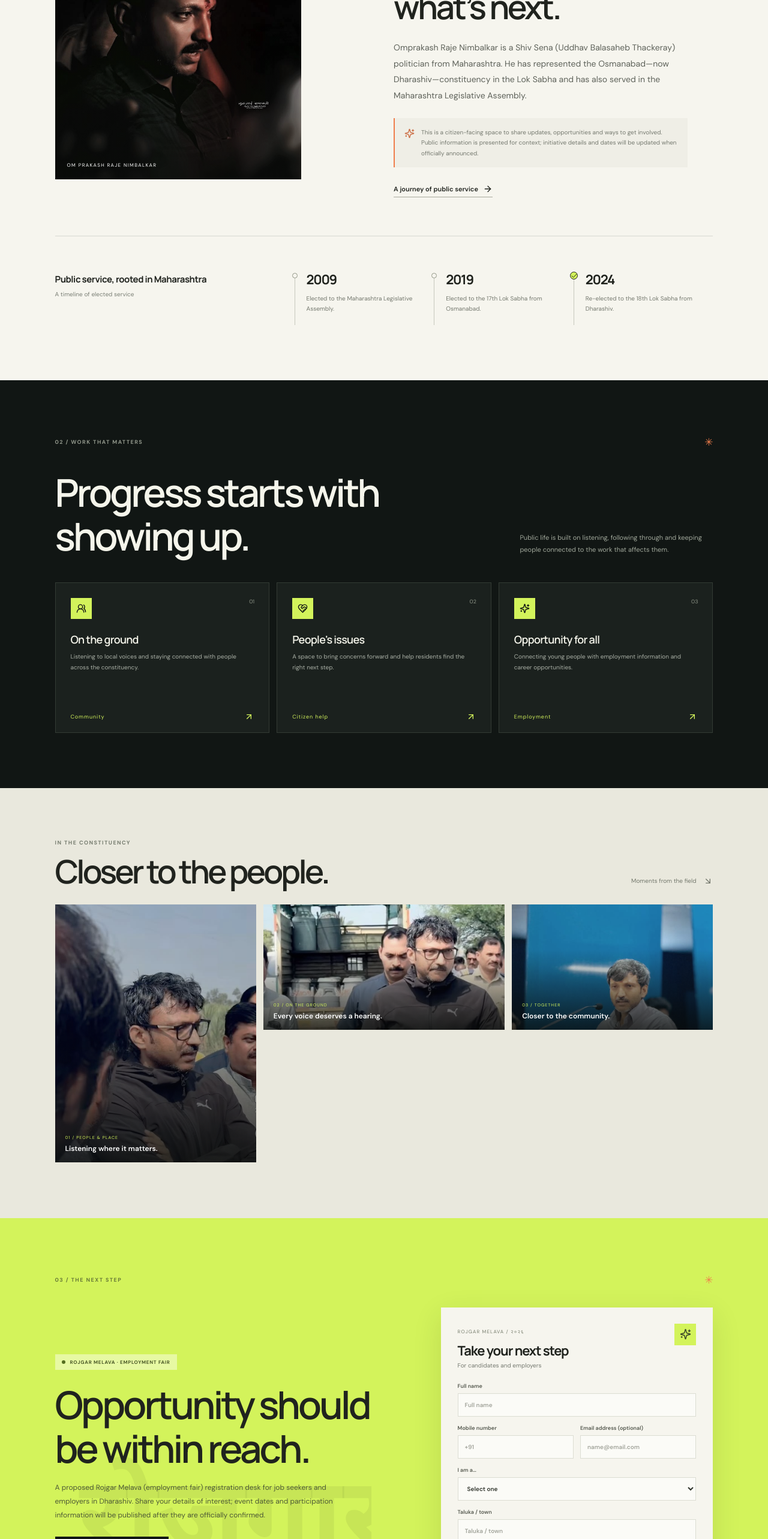
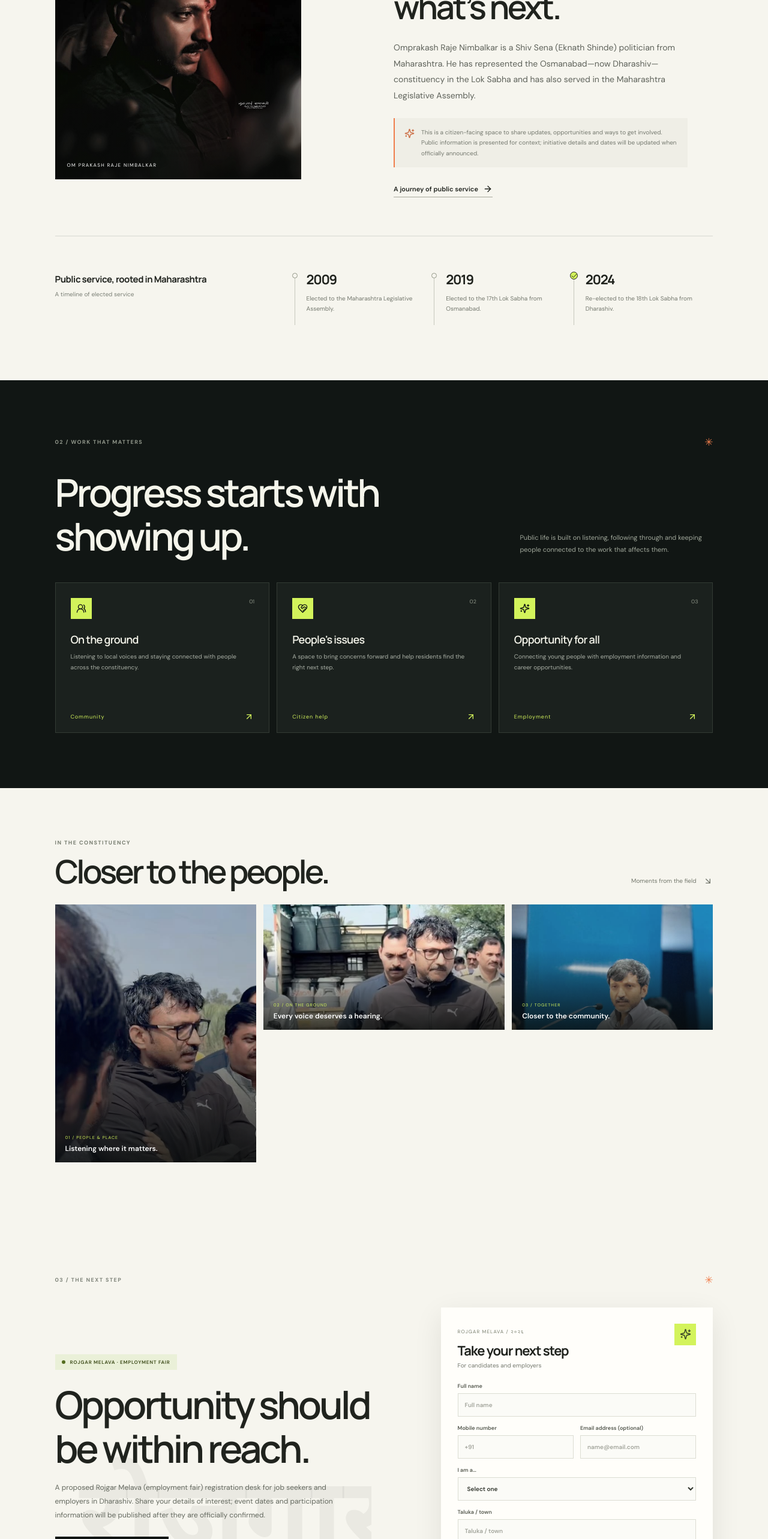
Before and after one commit to VishalHarne/Om-Raje, a React (Vite) app: page / in a window 1280 px wide. Shown: the part 1103-3669 px from the top of the page at 60% size. Built offline with nearby package versions, Linux system fonts and the light colour scheme.

Commit message:
changed text and background color for page

```diff
--- a/src/App.tsx
+++ b/src/App.tsx
@@ -40,7 +40,7 @@ const copy = {
     aboutTag: "01 / A PEOPLE'S REPRESENTATIVE",
     aboutTitle: "Grounded in the people. Focused on what’s next.",
     aboutBody:
-      "Omprakash Raje Nimbalkar is a Shiv Sena (Uddhav Balasaheb Thackeray) politician from Maharashtra. He has represented the Osmanabad—now Dharashiv—constituency in the Lok Sabha and has also served in the Maharashtra Legislative Assembly.",
+      "Omprakash Raje Nimbalkar is a Shiv Sena (Eknath Shinde) politician from Maharashtra. He has represented the Osmanabad—now Dharashiv—constituency in the Lok Sabha and has also served in the Maharashtra Legislative Assembly.",
     aboutNote:
       "This is a citizen-facing space to share updates, opportunities and ways to get involved. Public information is presented for context; initiative details and dates will be updated when officially announced.",
     readMore: "A journey of public service",
@@ -143,7 +143,7 @@ const copy = {
     aboutTag: "०१ / जनतेचा प्रतिनिधी",
     aboutTitle: "जनतेशी नाळ. उद्याच्या विकासावर लक्ष.",
     aboutBody:
-      "ओमप्रकाश राजे निंबाळकर हे महाराष्ट्रातील शिवसेना (उद्धव बाळासाहेब ठाकरे) पक्षाचे नेते आहेत. त्यांनी उस्मानाबाद—आताचा धाराशिव—लोकसभा मतदारसंघाचे प्रतिनिधित्व केले असून महाराष्ट्र विधानसभेचे सदस्य म्हणूनही काम केले आहे.",
+      "ओमप्रकाश राजे निंबाळकर हे महाराष्ट्रातील शिवसेना (एकनाथ शिंदे) पक्षाचे नेते आहेत. त्यांनी उस्मानाबाद—आताचा धाराशिव—लोकसभा मतदारसंघाचे प्रतिनिधित्व केले असून महाराष्ट्र विधानसभेचे सदस्य म्हणूनही काम केले आहे.",
     aboutNote:
       "लोकसेवेची माहिती, संधी आणि सहभागाचे मार्ग नागरिकांपर्यंत पोहोचवण्यासाठी हे व्यासपीठ आहे. कार्यक्रम व उपक्रमांच्या अधिकृत तारखा जाहीर झाल्यानंतर येथे अद्ययावत केल्या जातील.",
     readMore: "लोकसेवेचा प्रवास",
--- a/src/styles.css
+++ b/src/styles.css
@@ -132,7 +132,7 @@ img { display: block; width: 100%; }
 .work-card > p { max-width: 290px; margin: 0; color: #a9afa5; font-size: 10px; line-height: 1.8; }
 .work-card-bottom { display: flex; justify-content: space-between; align-items: center; margin-top: auto; padding-top: 20px; color: var(--lime); font-size: 9px; letter-spacing: .1em; }
 
-.gallery-section { padding: 78px var(--page-pad) 93px; background: #e9e8dd; }
+.gallery-section { padding: 78px var(--page-pad) 93px; background: var(--paper); }
 .gallery-heading { display: flex; justify-content: space-between; align-items: end; margin-bottom: 27px; }
 .gallery-heading .section-number { color: #777d70; }
 .gallery-heading h2 { margin: 11px 0 0; font: 600 clamp(34px, 4.3vw, 54px)/1.05 "Manrope", sans-serif; letter-spacing: -.07em; }
@@ -150,18 +150,18 @@ img { display: block; width: 100%; }
 .photo figcaption span { color: var(--lime); font-size: 7px; letter-spacing: .15em; }
 .photo figcaption strong { font-size: 12px; font-weight: 600; }
 
-.initiative-section { background: var(--lime); position: relative; }
-.initiative-section .section-meta { color: #687a37; }
+.initiative-section { position: relative; background: var(--paper); }
+.initiative-section .section-meta { color: #7f847a; }
 .initiative-layout { display: grid; grid-template-columns: 1fr .86fr; gap: clamp(45px, 9vw, 128px); align-items: center; margin-top: 35px; }
 .initiative-copy { position: relative; overflow: hidden; padding: 15px 0; }
-.initiative-pill { position: relative; z-index: 1; display: inline-flex; gap: 8px; align-items: center; padding: 8px 11px; color: #495726; background: rgba(255,255,255,.44); font-size: 8px; font-weight: 700; letter-spacing: .09em; }
+.initiative-pill { position: relative; z-index: 1; display: inline-flex; gap: 8px; align-items: center; padding: 8px 11px; color: #495726; background: #eaf0d8; font-size: 8px; font-weight: 700; letter-spacing: .09em; }
 .initiative-pill > span { background: #546d1e; }
 .initiative-copy h2 { position: relative; z-index: 1; max-width: 530px; margin-top: 22px; font-size: clamp(40px, 5vw, 65px); }
-.initiative-copy > p { position: relative; z-index: 1; max-width: 470px; margin: 17px 0 24px; color: #4e5a36; font-size: 12px; line-height: 1.9; }
+.initiative-copy > p { position: relative; z-index: 1; max-width: 470px; margin: 17px 0 24px; color: #64695f; font-size: 12px; line-height: 1.9; }
 .button-dark { background: var(--dark); color: white; }
 .button-dark:hover { color: var(--dark); background: #f4f5e4; }
-.initiative-decoration { position: absolute; right: -30px; bottom: -41px; color: rgba(49,62,23,.075); font: 800 clamp(80px, 14vw, 190px) "Noto Sans Devanagari", sans-serif; pointer-events: none; }
-.register-card, .grievance-card { position: relative; z-index: 1; padding: 27px 28px 22px; background: var(--paper); box-shadow: 0 14px 45px rgba(37,48,20,.12); }
+.initiative-decoration { position: absolute; right: -30px; bottom: -41px; color: rgba(32,35,30,.055); font: 800 clamp(80px, 14vw, 190px) "Noto Sans Devanagari", sans-serif; pointer-events: none; }
+.register-card, .grievance-card { position: relative; z-index: 1; padding: 27px 28px 22px; background: #fffefa; box-shadow: 0 14px 45px rgba(22,26,20,.09); }
 .form-heading { display: flex; justify-content: space-between; align-items: flex-start; margin-bottom: 22px; }
 .form-overline { color: #777d6d; font-size: 8px; letter-spacing: .14em; }
 .form-heading h3 { margin: 9px 0 3px; font: 700 22px "Manrope", sans-serif; letter-spacing: -.05em; }
@@ -200,13 +200,13 @@ img { display: block; width: 100%; }
 .event-card-bottom > span { display: inline-flex; align-items: center; gap: 7px; }
 .status-dot { width: 6px; height: 6px; background: var(--orange); }
 
-.contact-section { background: #e9e8dd; }
+.contact-section { background: var(--paper); }
 .contact-heading { display: flex; align-items: end; justify-content: space-between; gap: 45px; margin: 33px 0 39px; }
 .contact-heading h2 { font-size: clamp(42px, 5.3vw, 67px); }
 .contact-heading > p { max-width: 350px; margin: 0 0 5px; color: #71766b; font-size: 10px; line-height: 1.8; }
 .contact-layout { display: grid; grid-template-columns: .8fr 1.1fr; gap: clamp(32px, 6vw, 82px); align-items: start; }
 .contact-options { display: grid; gap: 9px; padding-top: 2px; }
-.social-card { min-height: 69px; display: grid; grid-template-columns: 39px 1fr auto; gap: 13px; align-items: center; padding: 12px 15px; background: #f6f5ee; border: 1px solid rgba(32,35,30,.1); transition: transform .2s, border .2s; }
+.social-card { min-height: 69px; display: grid; grid-template-columns: 39px 1fr auto; gap: 13px; align-items: center; padding: 12px 15px; background: #fffefa; border: 1px solid rgba(32,35,30,.1); transition: transform .2s, border .2s; }
 .social-card:hover { transform: translateX(3px); border-color: #a7b56d; }
 .social-icon { width: 36px; height: 36px; display: grid; place-items: center; background: #e8ebdd; color: #3d4a2b; font: 700 21px Arial, sans-serif; }
 .whatsapp-card .social-icon { color: #327d4e; background: #dff0de; }
@@ -216,7 +216,7 @@ img { display: block; width: 100%; }
 .social-card small { color: #84877e; font-size: 9px; }
 .social-card > svg { color: #85897e; }
 .social-disclaimer { margin: 2px 0 0; color: #818579; font-size: 9px; line-height: 1.7; }
-.grievance-card { background: var(--paper); }
+.grievance-card { background: #fffefa; }
 .grievance-card textarea { height: auto; min-height: 72px; padding: 10px 11px; resize: vertical; }
 .grievance-card .form-success { min-height: 346px; }
 
```
